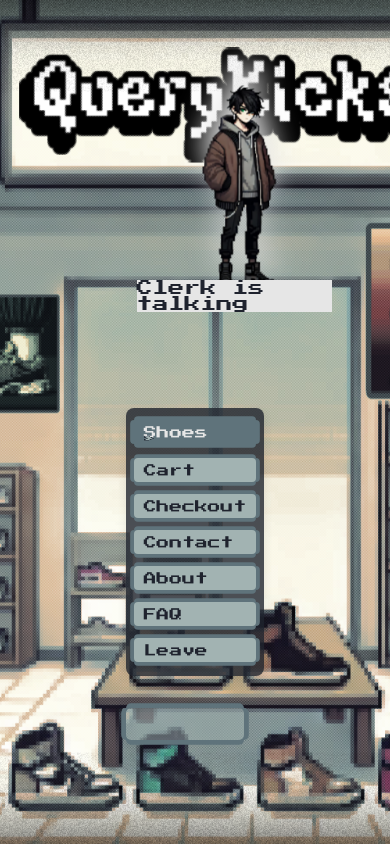
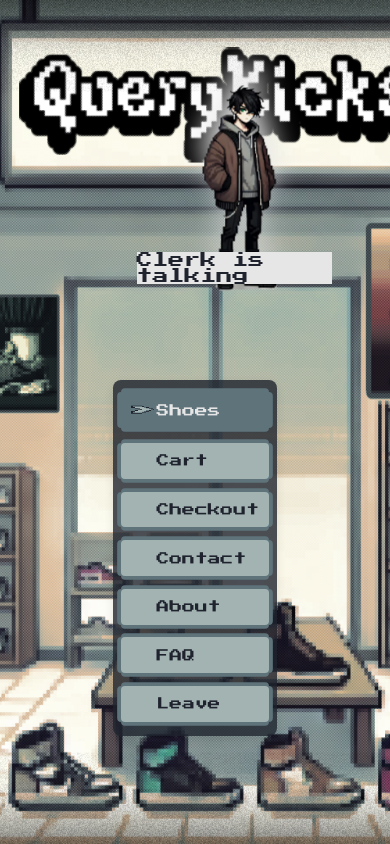
Before and after one commit to henrythedeveloper/QueryKicks, a PHP site: page / in a window 390 px wide. Run offline with PHP 8.4, Linux system fonts and the light colour scheme; the visitor is signed in with stand-in values (Sample User, id 1); data that the repository does not hold is empty.

Commit message:
refactor tab and button styles, enhance responsiveness, and remove unused tab content styles

```diff
--- a/public/scss/components/_tabs.scss
+++ b/public/scss/components/_tabs.scss
@@ -1,32 +1,10 @@
-.tab-content {
-    flex: 1;
-    background-color: rgba($color-light, 0.5);
-    display: none;
-    max-width: 85%;
-    width: 85%;
-    height: auto;
-    max-height: 45vh;
-    padding: 1em;
-    margin: 0;
-    overflow-y: auto;
-    box-shadow: -0.3em 0 0 0 $color-medium,
-                0.3em 0 0 0 $color-medium,
-                0 -0.3em 0 0 $color-medium,
-                0 0.3em 0 0 $color-medium;
-    border-radius: 5px;
-}
-
-.tab-content.active {
-    display: block;
-}
-
-// Shared button styles for tab-button and logout-button
 .tab-button,
-.logout-button {
+.logout-button { // Combined styles for tab and logout buttons
     font-family: $font-family;
     position: relative; /* Required for pseudo-elements */
     display: flex; /* Flexbox for alignment */
     align-items: center; /* Vertically align icon and text */
+    justify-content: flex-start; /* Ensure the text is aligned to the left */
     background: $color-light;
     color: $color-darker;
     width: 100%; /* Button spans the entire navbar width */
@@ -51,19 +29,14 @@
     transform: translateY(-2px); /* Subtle lift effect */
 }
 
-// Shared arrow for buttons
 .tab-button::before,
-.logout-button::before {
+.logout-button::before { // Shared pseudo-element for both buttons
     content: "";
-    position: absolute;
-    left: -3em; /* Icon distance from text */
-    top: 50%; /* Center vertically */
-    transform: translateY(-50%); /* Ensure exact alignment */
-    width: 2em;
+    width: 2em; /* Adjust size as needed */
     height: 2em;
     background-size: contain;
     background-repeat: no-repeat;
-    background-image: url('/querykicks/assets/arrow3.svg'); // Shared arrow icon
+    background-image: url('/querykicks/assets/arrow3.svg');
     opacity: 0;
     transition: opacity 0.3s ease, transform 0.2s ease;
 }
@@ -79,20 +52,11 @@
 }
 
 
-
-
-// Responsive adjustments for buttons
+/* Responsive adjustments for buttons */
 @media screen and (max-width: 768px) {
     .tab-button,
     .logout-button {
         font-size: 0.8em; /* Slightly smaller font for smaller screens */
         padding: 0.4em 0.8em;
     }
-
-    .tab-button::before,
-    .logout-button::before {
-        left: 0.8em; /* Adjust for smaller screens */
-        width: 1em;
-        height: 1em;
-    }
 }
--- a/public/scss/styles.css
+++ b/public/scss/styles.css
@@ -208,31 +208,13 @@ footer {
   filter: drop-shadow(0 -6mm 4mm #e6e6e6);
 }
 
-.tab-content {
-  flex: 1;
-  background-color: rgba(162, 179, 178, 0.5);
-  display: none;
-  max-width: 85%;
-  width: 85%;
-  height: auto;
-  max-height: 45vh;
-  padding: 1em;
-  margin: 0;
-  overflow-y: auto;
-  box-shadow: -0.3em 0 0 0 #5f737b, 0.3em 0 0 0 #5f737b, 0 -0.3em 0 0 #5f737b, 0 0.3em 0 0 #5f737b;
-  border-radius: 5px;
-}
-
-.tab-content.active {
-  display: block;
-}
-
 .tab-button,
 .logout-button {
   font-family: "Press Start 2P", sans-serif;
   position: relative; /* Required for pseudo-elements */
   display: flex; /* Flexbox for alignment */
   align-items: center; /* Vertically align icon and text */
+  justify-content: flex-start; /* Ensure the text is aligned to the left */
   background: #a2b3b2;
   color: #1f232e;
   width: 100%; /* Button spans the entire navbar width */
@@ -257,11 +239,7 @@ footer {
 .tab-button::before,
 .logout-button::before {
   content: "";
-  position: absolute;
-  left: -3em; /* Icon distance from text */
-  top: 50%; /* Center vertically */
-  transform: translateY(-50%); /* Ensure exact alignment */
-  width: 2em;
+  width: 2em; /* Adjust size as needed */
   height: 2em;
   background-size: contain;
   background-repeat: no-repeat;
@@ -280,17 +258,12 @@ footer {
   animation: rotateX-anim 2s linear infinite;
 }
 
+/* Responsive adjustments for buttons */
 @media screen and (max-width: 768px) {
   .tab-button,
   .logout-button {
     font-size: 0.8em; /* Slightly smaller font for smaller screens */
     padding: 0.4em 0.8em;
-  }
-  .tab-button::before,
-  .logout-button::before {
-    left: 0.8em; /* Adjust for smaller screens */
-    width: 1em;
-    height: 1em;
   }
 }
 .login-background {
```
Also changed, not shown: 1 other file.
